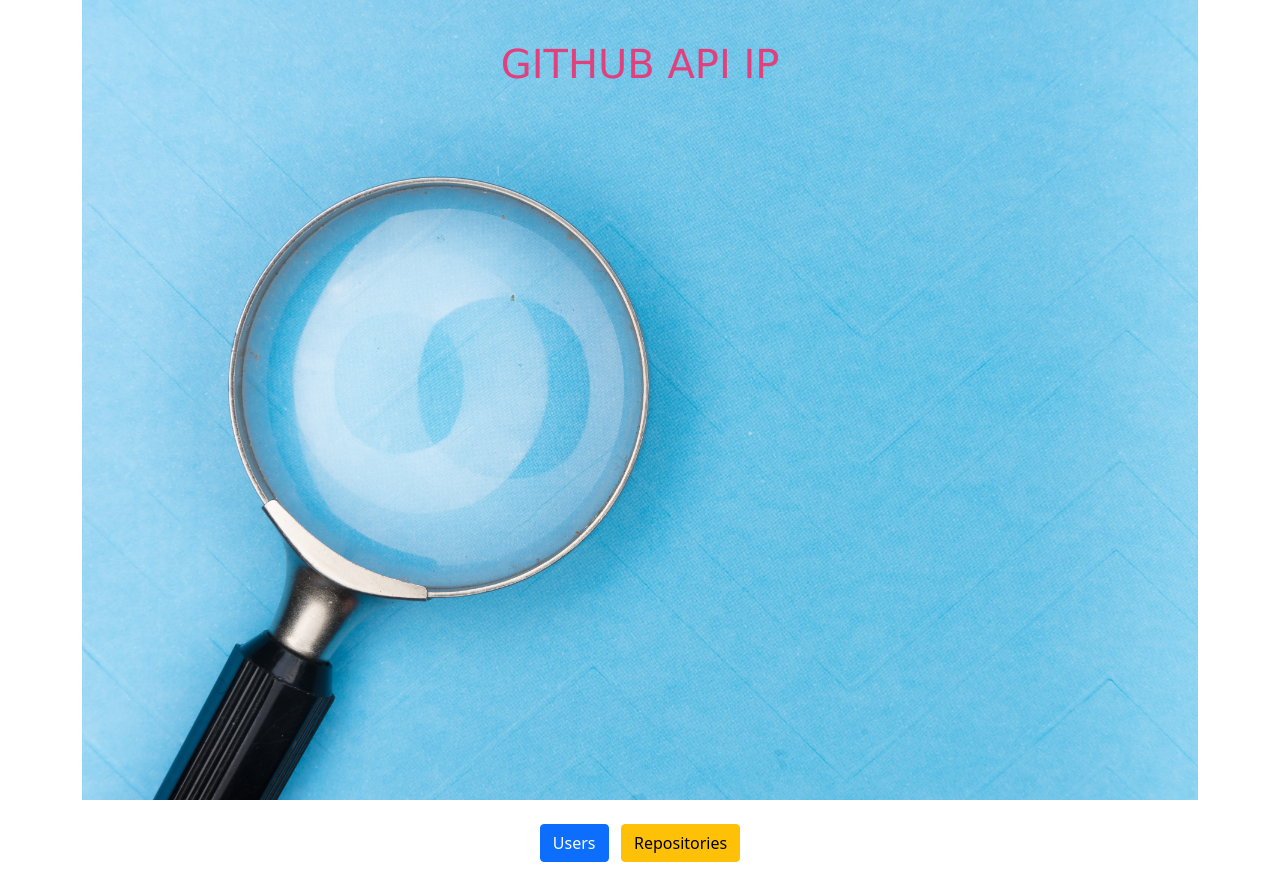
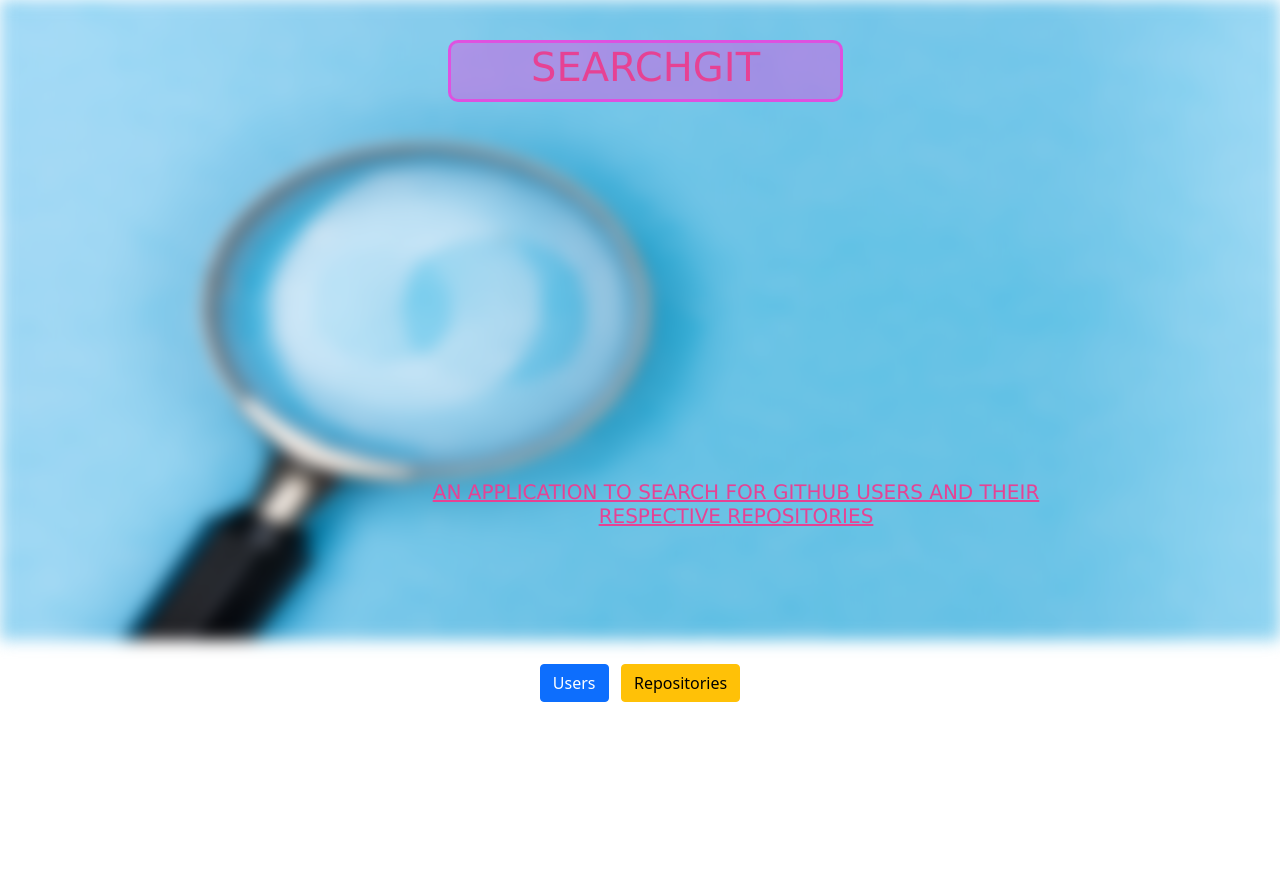
Before and after one commit to Reilly-Oduory/github-IP, an Angular app: page / in a window 1280 px wide. After the commit the page ends 800 px from the top, so only its background shows below. Built offline with nearby package versions, Linux system fonts and the light colour scheme.

Commit message:
done I guess

```diff
--- a/src/app/app.component.css
+++ b/src/app/app.component.css
@@ -1,14 +1,38 @@
 .landing-area {
-    height: 100vh;
-    text-align: center;
+    height: 80vh;
     background-image: url(../images/bg.jpg);
     background-repeat: no-repeat;
     background-position: center;
-    background-size: cover;
+    background-size: 100% 80vh;
+    overflow-y: hidden;
+    filter: blur(8px);
 }
-.landing-area h1 {
-    padding-top: 5vh;
+.project-title {
+    background: rgb(0, 0, 0);
+    background: rgba(236, 66, 222, 0.4);
+    border: solid;
+    border-color: rgba(236, 66, 222, 0.8);
+    z-index: 2;
+    padding: .5rem 1rem;
+    border-radius: 10px;
+    position: absolute;
+    top: 5%;
+    left: 35% ;
     font-family: Verdana, Geneva, Tahoma, sans-serif;
-    color: #e23f7d;
+    color: #e64294;
     text-transform: uppercase;
+    padding: 0 10vh;
 }
+
+.info {
+    position: absolute;
+    top: 60vh;
+    left: 15% ;
+    font-family: Verdana, Geneva, Tahoma, sans-serif;
+    color: #e64294;
+    text-decoration:underline;
+    text-transform: uppercase;
+    filter: blur(0);
+    padding: 0 15%;
+    font-size: 0.5em;
+}
--- a/src/app/app.component.html
+++ b/src/app/app.component.html
@@ -1,8 +1,12 @@
+<div class="landing-area"></div>
+<div class="project-title">
+  <h1>Searchgit</h1>
+</div>
+<div class="info text-center">
+  <h5>An application to search for github users and their respective repositories</h5>
+</div>
 <div class="container">
-  <div class="landing-area">
-    <h1>github api Ip</h1>
-  </div>
-  <div class="ui-selector text-center mt-4 mb-4">
+<div class="ui-selector text-center mt-4 mb-4">
     <a routerLink="/users" class="btn btn-primary">Users</a>&nbsp;&nbsp;
     <a routerLink="/repos" class="btn btn-warning">Repositories</a>
   </div>
--- a/src/app/user-ui/user-ui.component.html
+++ b/src/app/user-ui/user-ui.component.html
@@ -16,4 +16,5 @@
             <a href="{{ user.url }}" class="btn btn-outline-primary lefted mt-2">See user account</a>
         </div>
     </div>
+    <p class="text-center text-primary font-weight-lighter" *ngIf='user.login'>Click on card for more details</p>
 </div>
```
Also changed, not shown: src/images/bg.jpg.
